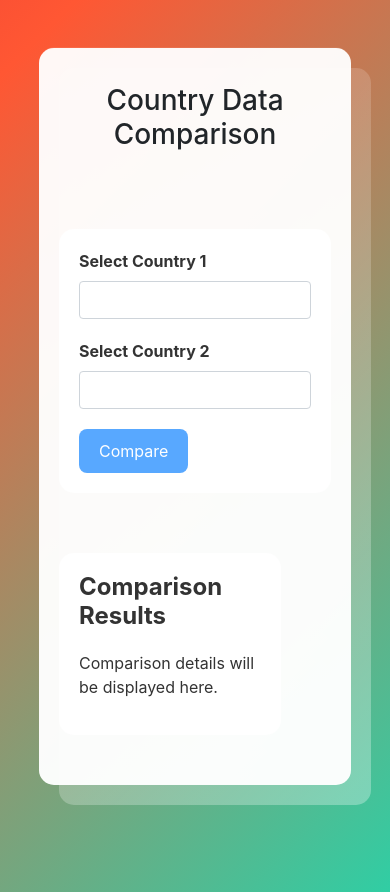
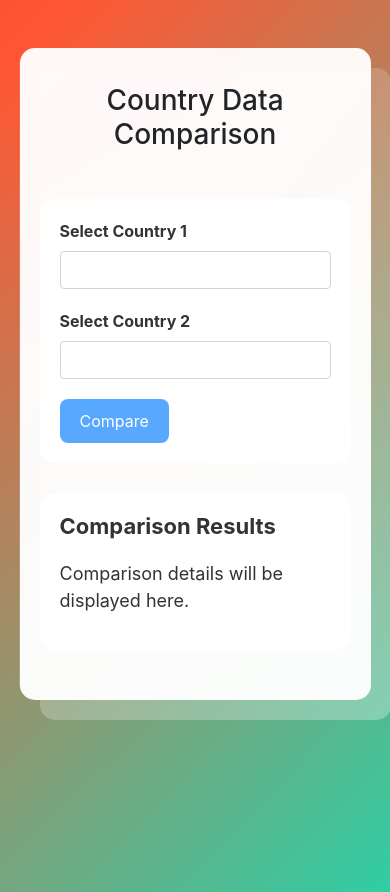
Before and after one commit to JesseRoss001/qualityoflife, a Django app: page /app/countrycomparison/ in a window 390 px wide. Run offline with Django 5.2, Linux system fonts and the light colour scheme; data comes from the database, SQL or seed files in the repository; some libraries are stand-ins or nearby versions.

Commit message:
Add style to comparison

```diff
--- a/templates/countrycomparison.html
+++ b/templates/countrycomparison.html
@@ -39,8 +39,8 @@
             background-color: rgba(255, 255, 255, 0.95);
             border-radius: 15px;
             padding: 20px;
-            margin: 30px auto;
-            max-width: 80vw;
+            margin:  auto;
+            max-width: 95vw;
         }
 
         .comparison-container h4 {
@@ -93,6 +93,23 @@
         .comparison-results p {
             color: #333;
         }
+        /* Media query for screens less than 510px */
+@media (max-width: 510px) {
+    .comparison-results p {
+        font-size: 18px; /* Adjust this value as needed */
+    }
+
+    /* You might also want to adjust other elements for consistency */
+    .comparison-container h4, .comparison-results h4 {
+        font-size: 22px; /* Example: increase the font size of headings */
+    }
+
+    .comparison-container label, .comparison-container button, .comparison-container select {
+        font-size: 16px; /* Example: increase the font size of form elements */
+    }
+
+    /* Add any other font size adjustments for smaller screens here */
+}
         @keyframes fadeIn {
     from { opacity: 0; transform: translateY(-20px); }
     to { opacity: 1; transform: translateY(0); }
@@ -155,7 +172,7 @@
             padding: 20px;
             position: relative;
             margin: 30px auto;
-            max-width: 80vw;
+            max-width: 90vw;
         }
 
         .glass-container::before,
@@ -191,9 +208,9 @@
 </head>
 
 <body>
-    <div class="container mt-5">
+    <div class="container me-0 pe-0 ms-0 ps-0  mt-5">
         <div class="glass-container">
-            <div class="row ps-4 pe-4">
+            <div class="row ps-md-4 pe-md-4">
                 <div class="col-md-12">
                     <h3 class="text-center mb-5 mt-3">Country Data Comparison</h3>
                 </div>
@@ -223,7 +240,7 @@
                     </div>
                 </div>
                 <!-- Comparison Results -->
-                <div class="col-10 col-lg-6">
+                <div class="col-12 col-md-10 col-lg-6">
                     <div class="comparison-results">
                         <h4>Comparison Results</h4>
                         <p>Comparison details will be displayed here.</p>
```
